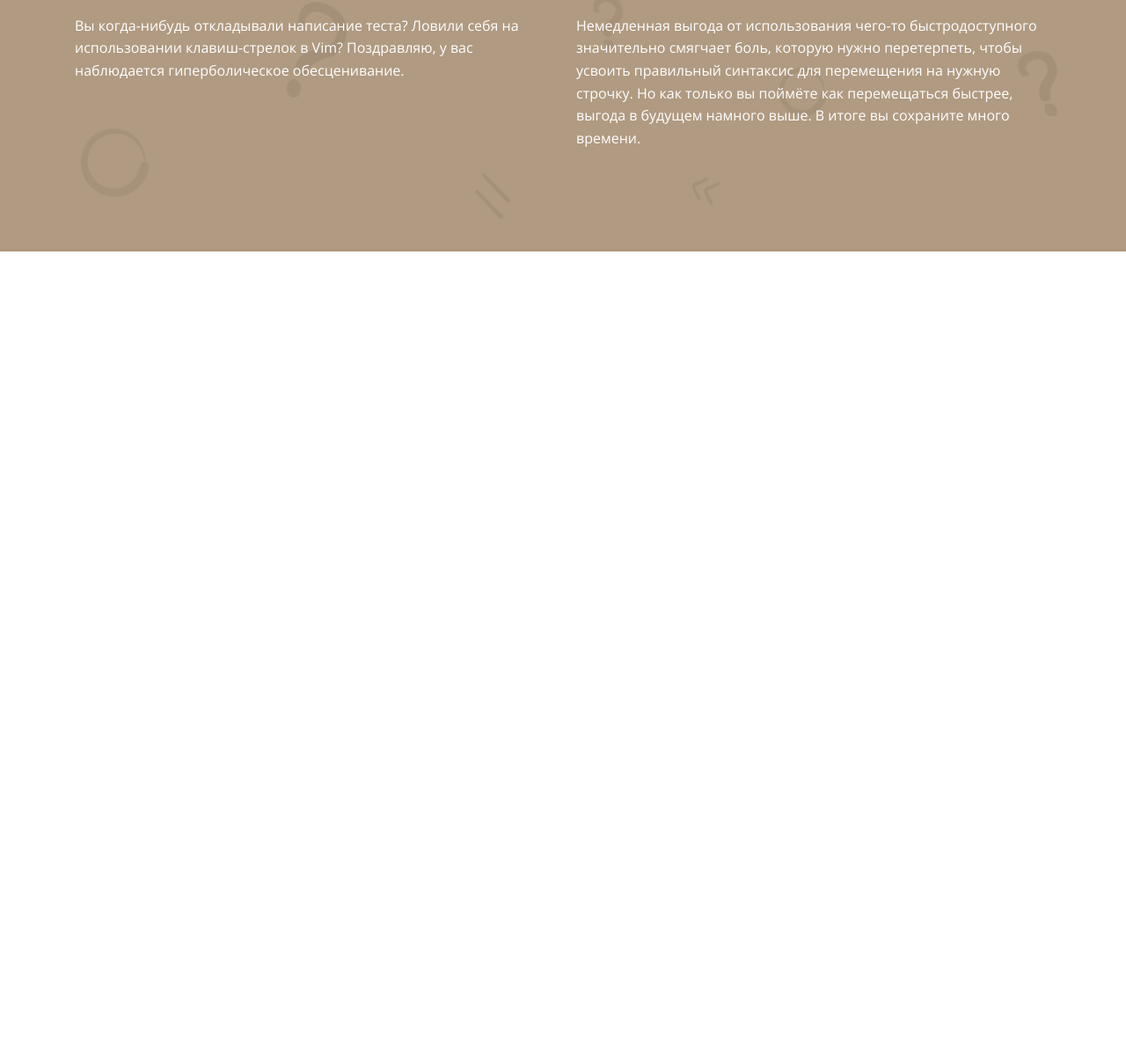
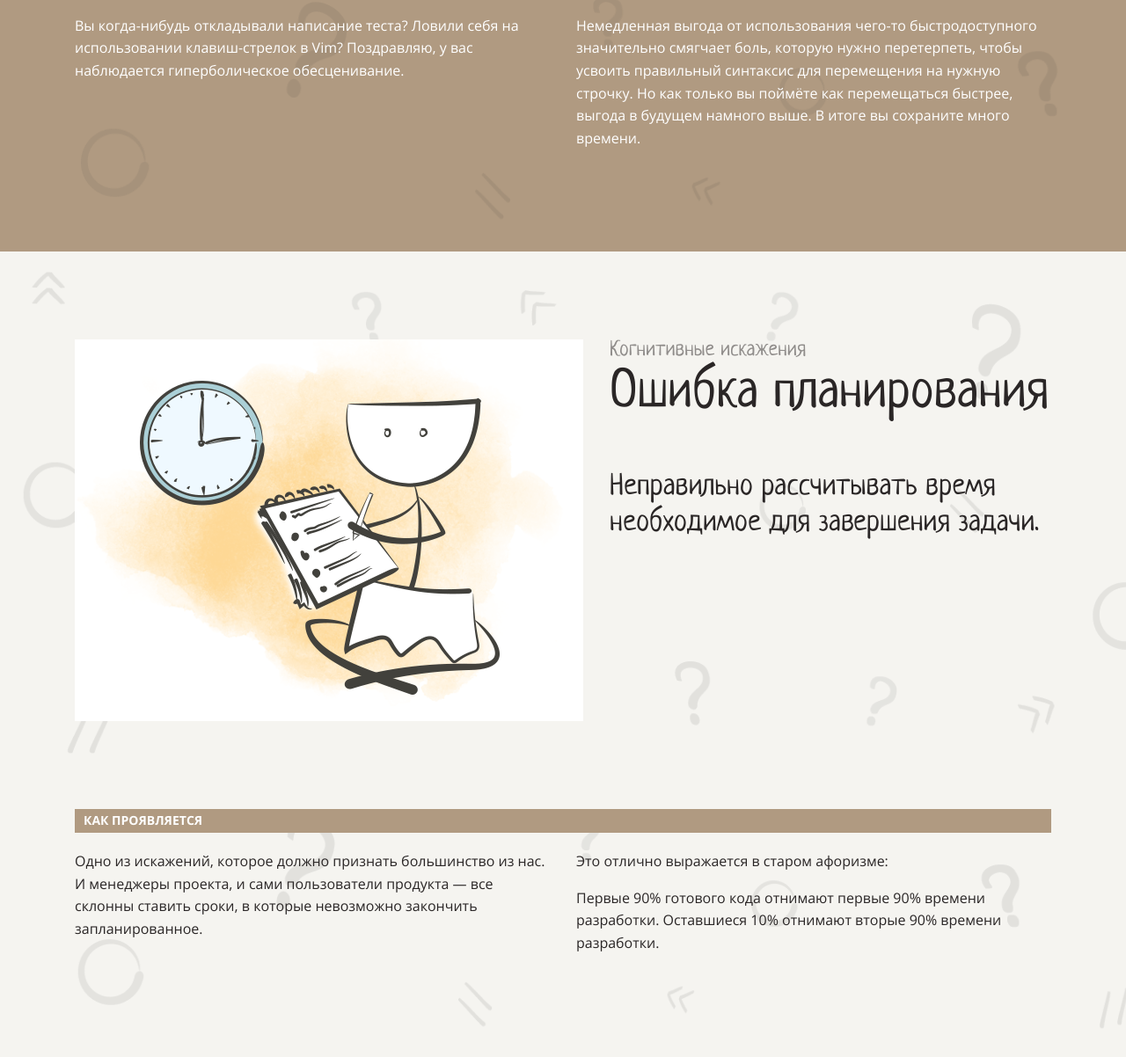
Before and after one commit to stardustvoid/layout-designer-project-lvl1, a website: page src/index.html in a window 1280 px wide. Shown: the part 6134-7336 px from the top of the page at 88% size. Before the commit the page ends 6420 px from the top, so only its background shows below. Drawn offline with Linux system fonts and the light colour scheme.

Commit message:
Add Errors In Planning section

```diff
--- a/src/index.html
+++ b/src/index.html
@@ -271,6 +271,43 @@
           </div>
         </div>
       </section>
+      <section
+        id="errors-in-planning"
+        class="landing-section background-question background-light"
+      >
+        <div class="section-content z-1">
+          <div class="d-flex col-gap-30">
+            <img src="img/5.png" alt="Cognitive Biases Errors In Planning" />
+            <div>
+              <span class="subheading color-dark-opaque"
+                >Когнитивные искажения</span
+              >
+              <h2>Ошибка планирования</h2>
+              <p class="large-text">
+                Неправильно рассчитывать время необходимое для завершения
+                задачи.
+              </p>
+            </div>
+          </div>
+          <h3 class="small-header color-white background-brown">
+            Как проявляется
+          </h3>
+          <div class="columns-2">
+            <p>
+              Одно из искажений, которое должно признать большинство из нас. И
+              менеджеры проекта, и сами пользователи продукта — все склонны
+              ставить сроки, в которые невозможно закончить запланированное.
+            </p>
+            <p class="column-break">
+              Это отлично выражается в старом афоризме:
+            </p>
+            <p>
+              Первые 90% готового кода отнимают первые 90% времени разработки.
+              Оставшиеся 10% отнимают вторые 90% времени разработки.
+            </p>
+          </div>
+        </div>
+      </section>
     </main>
     <footer></footer>
   </body>
```
